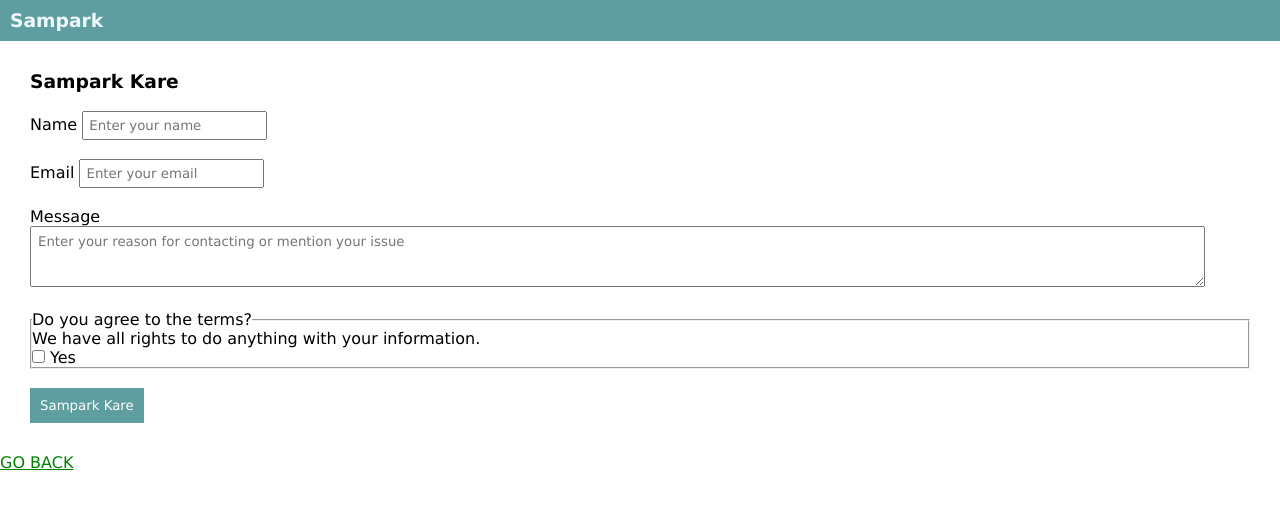
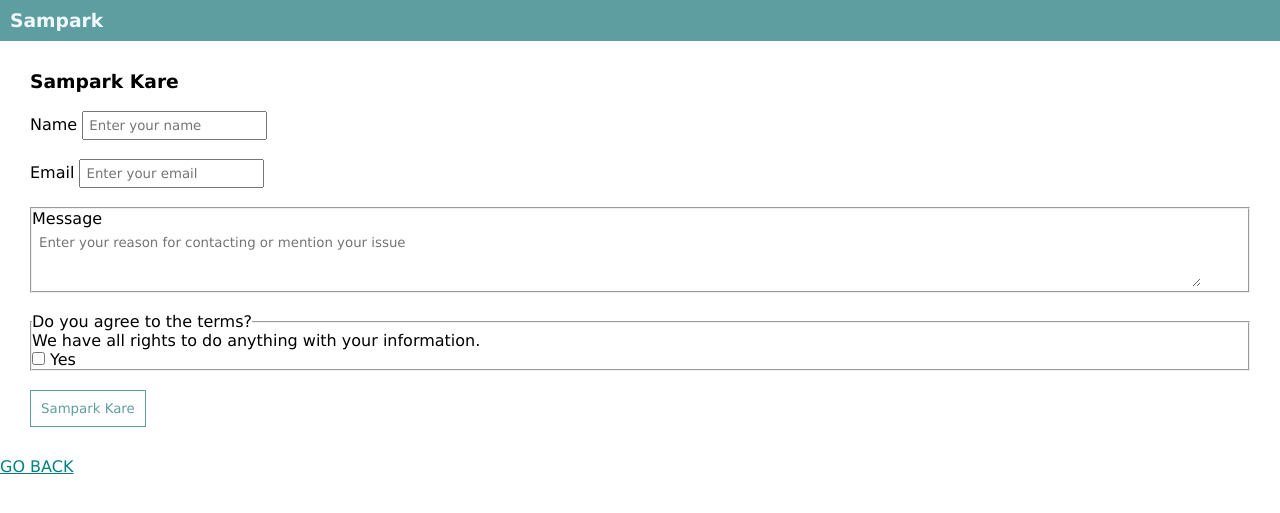
Before and after one commit to 24f2007245/demo_app, a Flask app: page /sampark in a window 1280 px wide. Shown: the top 513 px of the page. Run offline with Flask 3, Linux system fonts and the light colour scheme.

Commit message:
new update

```diff
--- a/static/style.css
+++ b/static/style.css
@@ -20,20 +20,23 @@ input{
 textarea{
     padding: 7px;
     width: 95%;
+    border: none;
 }
 button{
     padding: 10px;
-    background-color:cadetblue;
-    color: white;
-    border: none;
+    background-color: white;
+    color: cadetblue;
+    border: 1px solid cadetblue;
+
 }
 h1{
     color:cadetblue;
     margin-top: 10px;
     margin-bottom: 20px;
+
 }
 a{
-    color: green;
+    color:teal;
 }
 
 /* hover effect */
@@ -41,8 +44,8 @@ a:hover{
     color: orange;
 }
 button:hover{
-    background-color: white;
-    color: cadetblue;
-    border: 1px solid cadetblue;
 
+    background-color:cadetblue;
+    color: white;
+    border: none;
 }
--- a/templates/sampark.html
+++ b/templates/sampark.html
@@ -17,8 +17,10 @@
             <input type="text" id="name" name="name" required placeholder="Enter your name"><br><br>
             <label for="email">Email</label>
             <input type="email" id="email" name="email" required placeholder="Enter your email"><br><br>
+            <fieldset>
             <label for="message">Message</label>
             <textarea type="text" id="message" name="message" required rows="3" placeholder="Enter your reason for contacting or mention your issue"></textarea><br>
+            </fieldset>
             <br>
             <fieldset>
                 <p1>We have all rights to do anything with your information.</p1><br>
```
